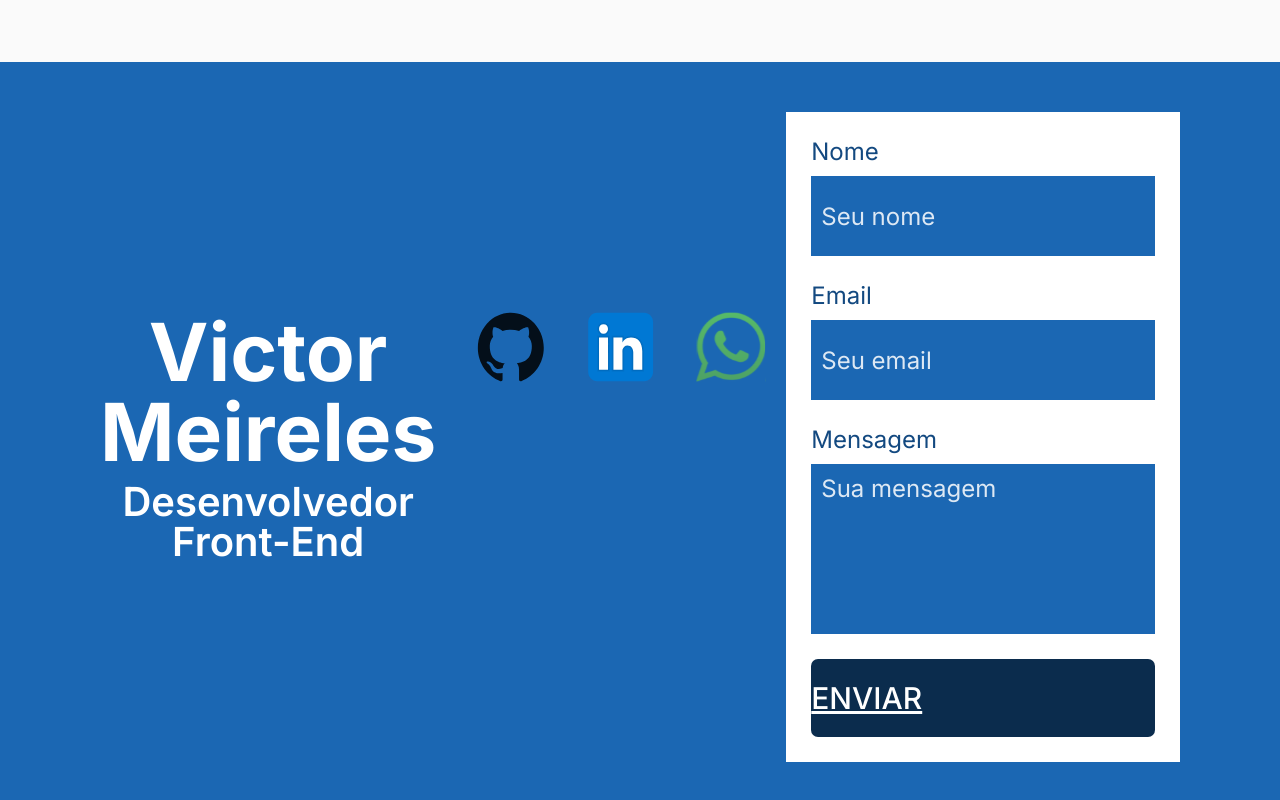
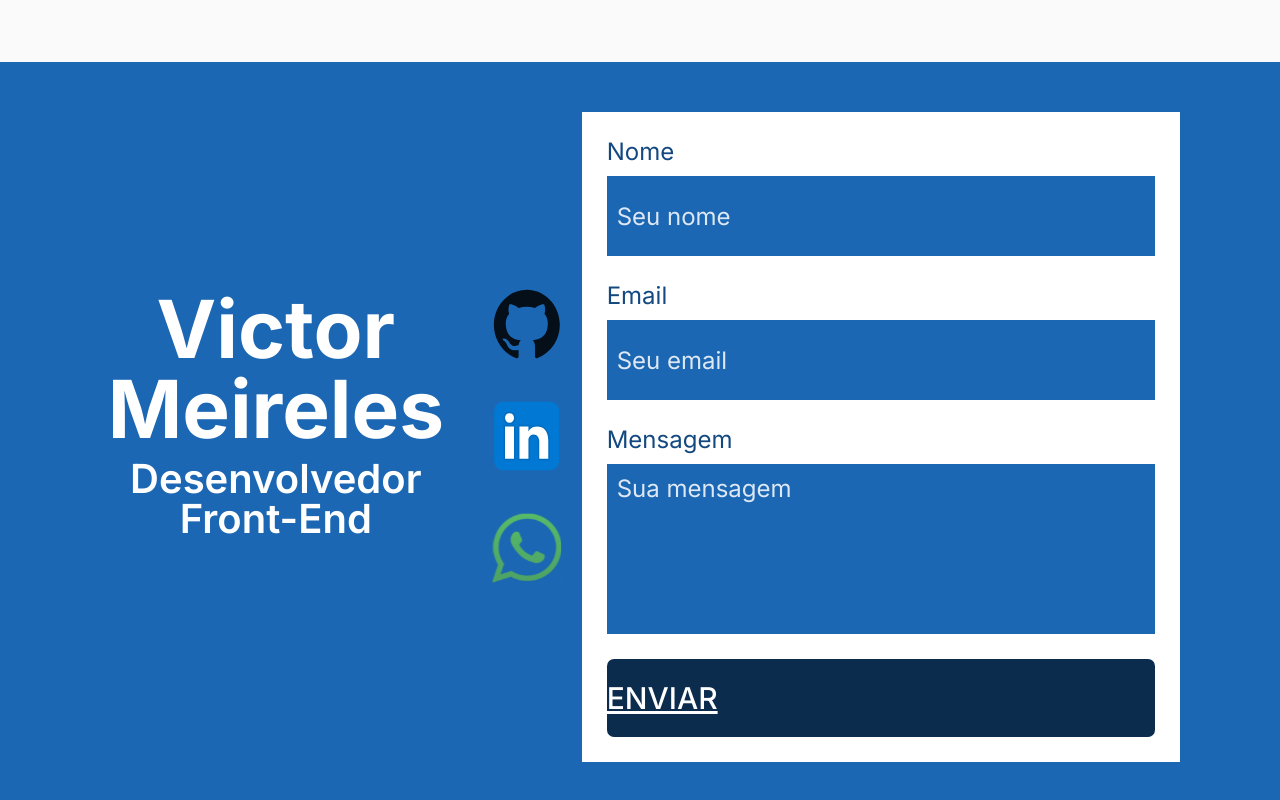
Before and after one commit to victoraamlima/portfolio, a React (Create React App) app: page / in a window 1280 px wide. Shown: the part 4251-5051 px from the top of the page. Built offline with nearby package versions, Linux system fonts and the light colour scheme.

Commit message:
Refactor ContactBtn component to support footer layout

```diff
--- a/src/components/ContactBtn/ContactBtn.js
+++ b/src/components/ContactBtn/ContactBtn.js
@@ -3,11 +3,11 @@ import LinkedinLogo from "../../images/linkedin-logo.svg"
 import WhatsappLogo from "../../images/whatsapp-logo.svg"
 import { ContactIcon, StyledContactBtn } from "./styleContactBtn"
 
-const ContactBtn = () => {
+const ContactBtn = ({ footer }) => {
   const contactIcons = [GithubLogo, LinkedinLogo, WhatsappLogo]
 
   return (
-    <StyledContactBtn>
+    <StyledContactBtn $footer={footer}>
       {contactIcons.map((icon, index) => {
         return (
           <li key={index}>
--- a/src/components/ContactBtn/styleContactBtn.js
+++ b/src/components/ContactBtn/styleContactBtn.js
@@ -2,6 +2,7 @@ import styled from "styled-components"
 
 const StyledContactBtn = styled.ul`
   display: flex;
+  flex-direction: ${({ $footer }) => ($footer ? " column " : "row")};
   gap: 40px;
 `
 
```
